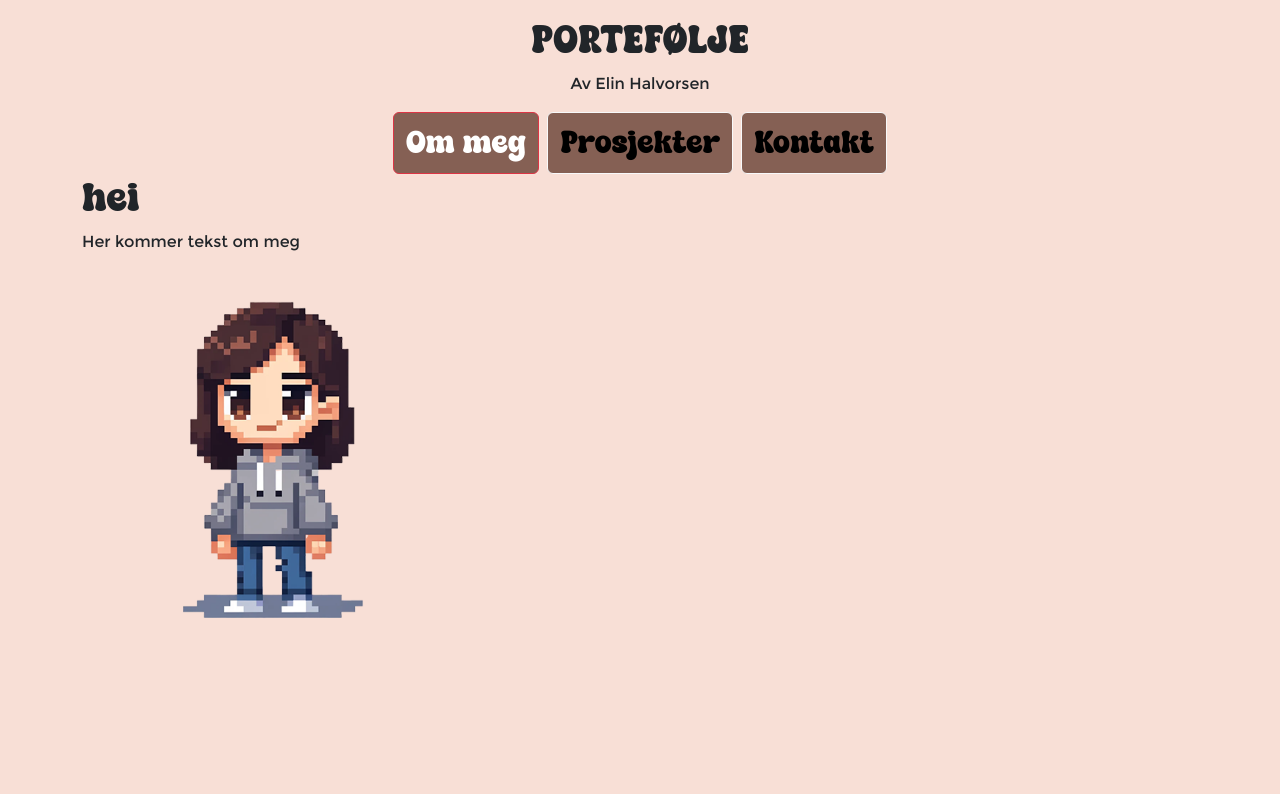
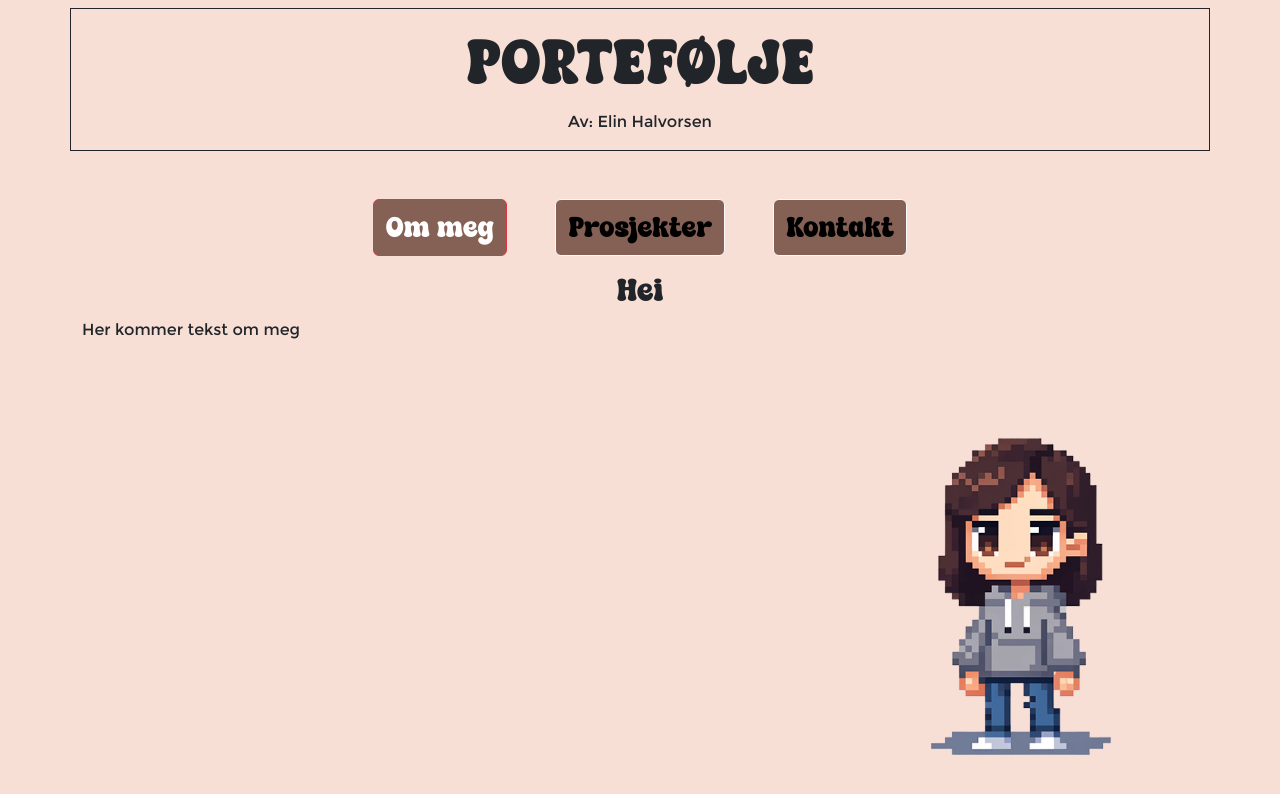
Before and after one commit to elinhalvorsen/portfolio, a React (Vite) app: page /portfolio/aboutMe in a window 1280 px wide. Shown: the top 794 px of the page. Built offline with nearby package versions, Linux system fonts and the light colour scheme.

Commit message:
Design justeringer

```diff
--- a/src/components/pages/AboutMe.tsx
+++ b/src/components/pages/AboutMe.tsx
@@ -1,9 +1,10 @@
 import React from "react";
 import MainHeading from "../shared/MainHeading";
+import Subtitle from "../shared/Subtitle";
 const AboutMe = () => {
   return (
     <>
-      <h1>Ulike steder dere finner meg</h1>
+      <Subtitle title={"Sosiale Medier"} />
       <p>LinedIn</p>
       <a href="https://www.linkedin.com/in/elin-halvorsen-6b387b205/">
         https://www.linkedin.com/in/elin-halvorsen-6b387b205/
--- a/src/components/pages/MainPage.tsx
+++ b/src/components/pages/MainPage.tsx
@@ -1,15 +1,10 @@
 import React, { useState } from "react";
-import MainHeading from "../shared/MainHeading";
-import ActionButtons from "../shared/ActionBottons";
 import Subtitle from "../shared/Subtitle";
-import Projects from "./Projects";
-import AboutMe from "./AboutMe";
+
 const MainPage = () => {
-  const [actionTabPage, setActionTabPage] = useState(0);
-
   return (
     <>
-      <h1>hei</h1>
+      <Subtitle title={"Hei"} />
       <p>Her kommer tekst om meg</p>
     </>
   );
--- a/src/components/pages/Projects.tsx
+++ b/src/components/pages/Projects.tsx
@@ -1,5 +1,4 @@
 import React from "react";
-import MainHeading from "../shared/MainHeading";
 import Subtitle from "../shared/Subtitle";
 const Projects = () => {
   return (
--- /dev/null
+++ b/src/components/routing/Image.tsx
@@ -0,0 +1,14 @@
+import React from "react";
+const Image = () => {
+  return (
+    <div className="d-flex justify-content-end">
+      <img
+        id="elin-me-image"
+        src="/portfolio/elin-me.png"
+        alt="Bilde av figur"
+        className="mt-5"
+      />
+    </div>
+  );
+};
+export default Image;
--- a/src/components/routing/Routing.tsx
+++ b/src/components/routing/Routing.tsx
@@ -1,16 +1,15 @@
 import React, { useState } from "react";
-import { BrowserRouter, Routes, Route } from "react-router-dom";
 import MainPage from "../pages/MainPage";
 import AboutMe from "../pages/AboutMe";
 import Projects from "../pages/Projects";
 import MainHeading from "../shared/MainHeading";
 import ActionButtons from "../shared/ActionBottons";
-import Subtitle from "../shared/Subtitle";
+import Image from "./Image";
 const Routing = () => {
   const [actionTabPage, setActionTabPage] = useState(0);
   return (
     <div className="container">
-      <MainHeading title={"PORTEFØLJE"} text="Av Elin Halvorsen" />
+      <MainHeading title={"PORTEFØLJE"} text="Av: Elin Halvorsen" />
       <ActionButtons
         actionTab={actionTabPage}
         setActionTab={setActionTabPage}
@@ -22,11 +21,7 @@ const Routing = () => {
       ) : actionTabPage === 2 ? (
         <AboutMe />
       ) : null}
-      <img
-        id="elin-me-image"
-        src="/portfolio/elin-me.png"
-        alt="Bilde av figur"
-      />
+      <Image />
     </div>
   );
 };
--- a/src/components/shared/ActionBottons.tsx
+++ b/src/components/shared/ActionBottons.tsx
@@ -5,7 +5,7 @@ interface IActionButtons {
 }
 const ActionButtons = ({ actionTab, setActionTab }: IActionButtons) => {
   return (
-    <div className="d-flex justify-content-center gap-2">
+    <div className="d-flex justify-content-center gap-5 mt-5">
       <button
         onClick={() => {
           setActionTab(0);
--- a/src/components/shared/MainHeading.tsx
+++ b/src/components/shared/MainHeading.tsx
@@ -6,7 +6,7 @@ interface IMainHeadning {
 }
 const MainHeading = ({ title, text }: IMainHeadning) => {
   return (
-    <section className="row">
+    <section className="row border border-dark mt-2">
       <article className="text-center mt-3">
         <h1>{title}</h1>
         <p>{text}</p>
--- a/src/main.css
+++ b/src/main.css
@@ -7,19 +7,15 @@ body {
 #elin-me-image {
   width: 33%;
 }
-li {
-  font-size: 1.3rem;
-}
+
 button {
   background-color: #856054 !important;
-  font-size: 2rem !important;
+  font-size: 1.8rem !important;
 }
-#navbarNav {
-  text-align: center;
+h1 {
+  font-size: 4rem !important;
 }
-#navbar-color {
-  background-color: #856054 !important;
-}
+
 p,
 a {
   font-family: "Montserrat";
```
